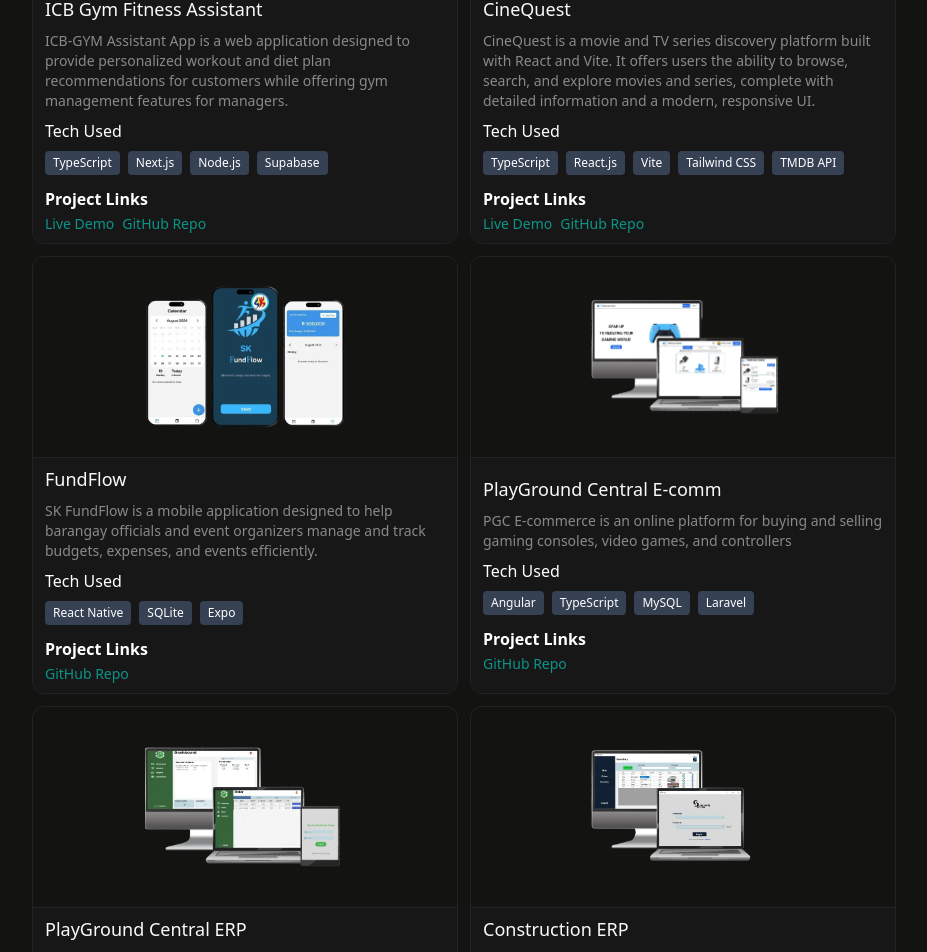
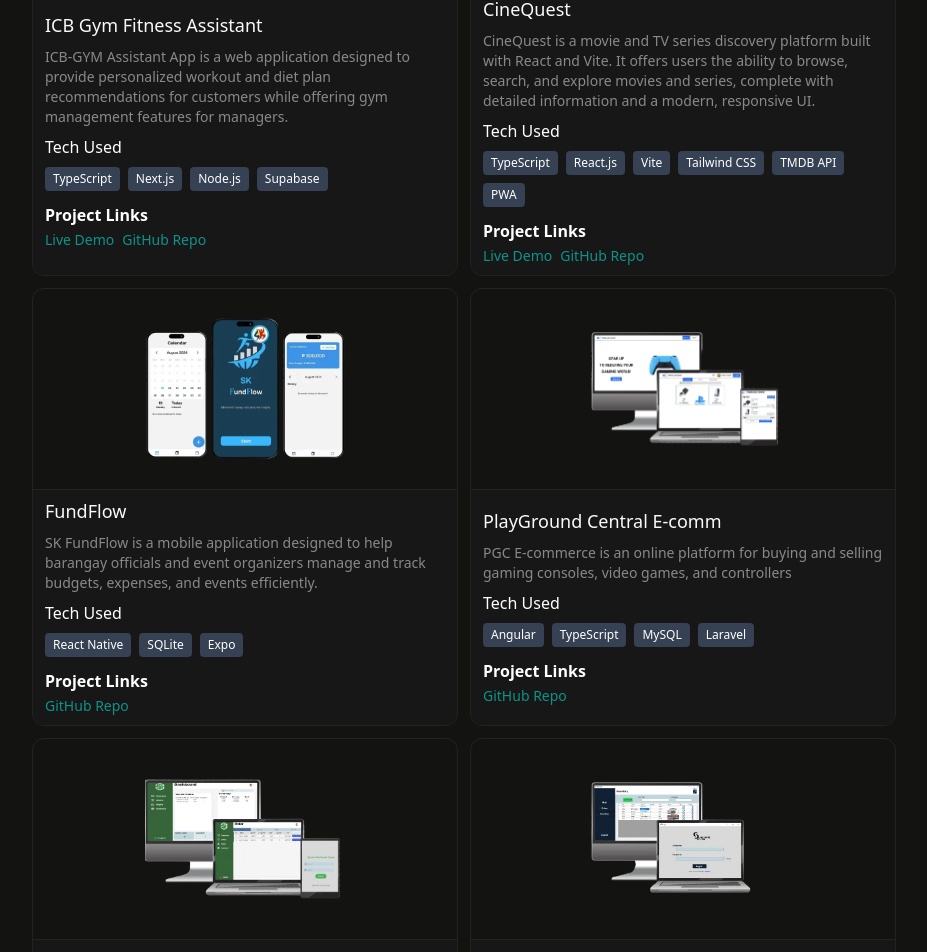
Before and after one commit to nhrl/Portfolio, a React (Vite) app: page / in a window 1280 px wide. Shown: the part 1180-2132 px from the top of the page, without its empty margins (176-1103 px from the left). Built offline with nearby package versions, Linux system fonts and the light colour scheme.

Commit message:
Update works.tsx

```diff
--- a/src/pages/works.tsx
+++ b/src/pages/works.tsx
@@ -33,7 +33,8 @@ const projects = [
       { svg:Supabase, name: "React.js" },
       { svg:Supabase, name: "Vite" },
       { svg:Supabase, name: "Tailwind CSS" },
-      { svg:Supabase, name: "TMDB API" }
+      { svg:Supabase, name: "TMDB API" },
+      { svg:Supabase, name: "PWA" }
     ],
     links: [
       { web: "https://cine-quest-seven.vercel.app/", github: "https://github.com/nhrl/CineQuest.git" }
```
